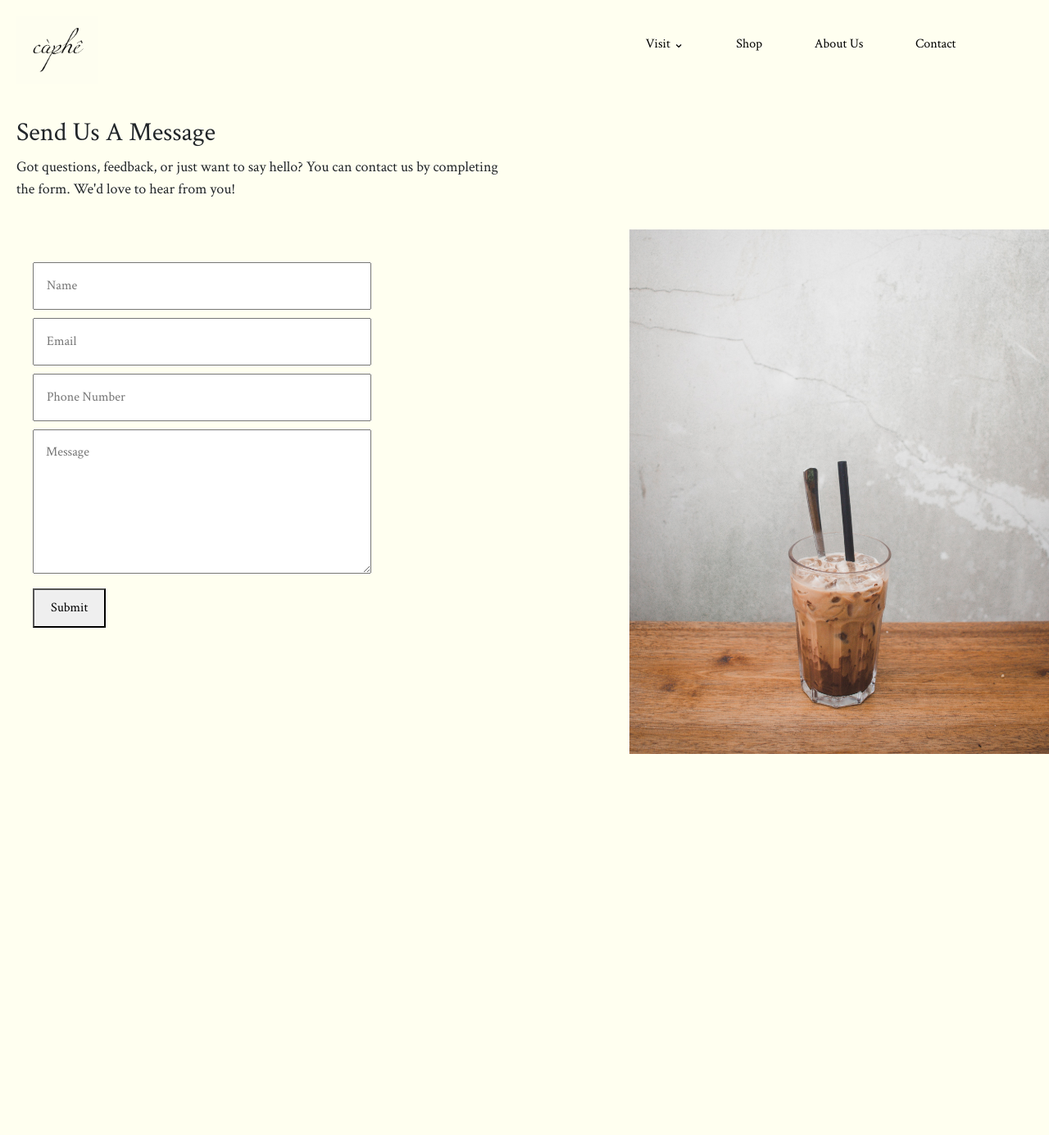
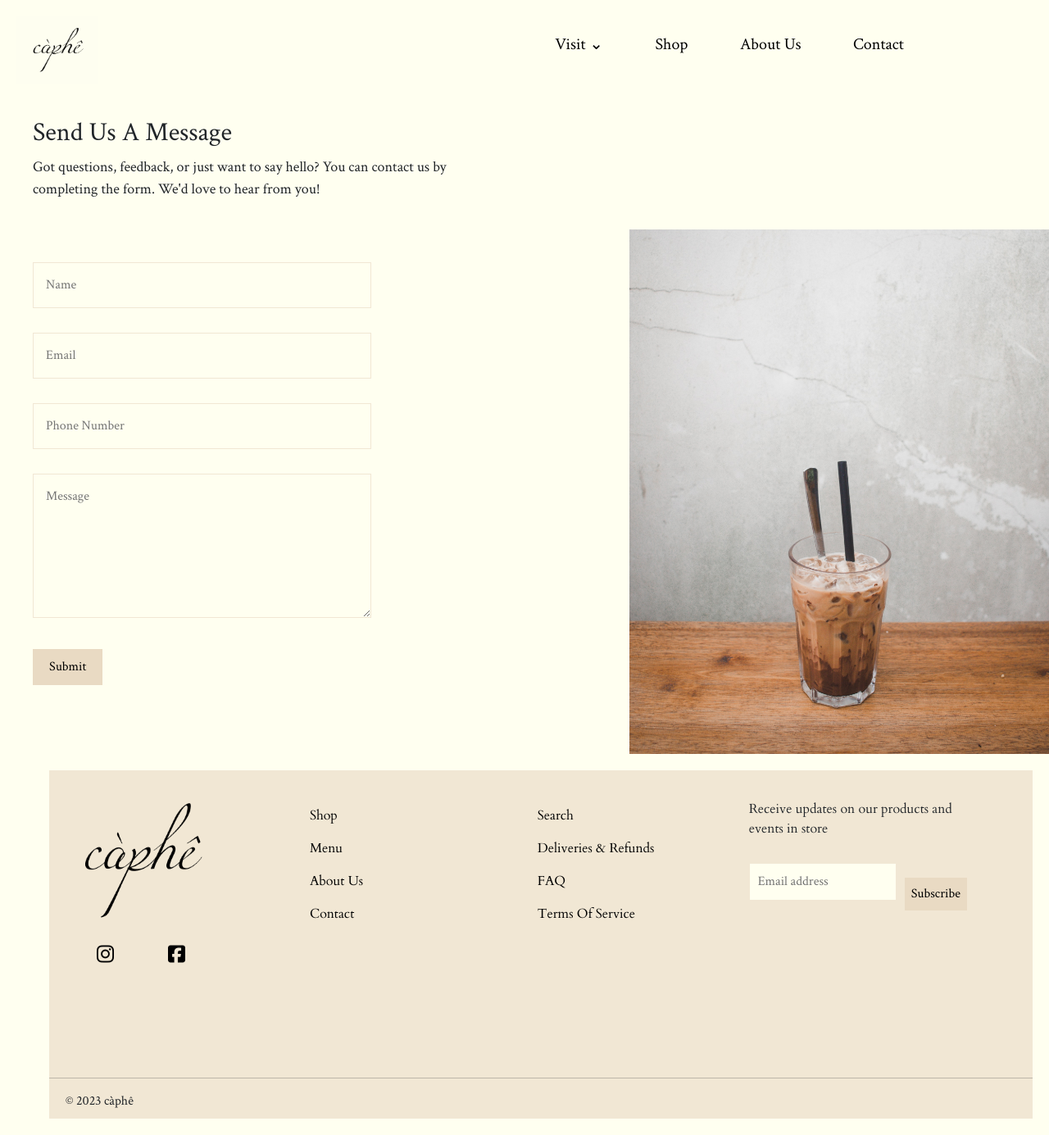
Before and after one commit to hihaianh/cafe-site, a PHP site: page /contact.html in a window 1280 px wide. Shown: the whole page at 82% size. Before the commit the page ends 920 px from the top, so only its background shows below. Run offline with PHP 8.4, Linux system fonts and the light colour scheme; some libraries are stand-ins or nearby versions.

Commit message:
adjustments
- include footer in all pages
- added carousel buttons
- added font awesome link to all pages
- added header to shop page
- styling changes to carousel and form in contact page (not home page footer form)

```diff
--- a/about.html
+++ b/about.html
@@ -54,6 +54,7 @@
 </section>
 
 <footer id="footer" class="footer"></footer>
+<script src="https://kit.fontawesome.com/1b7c9c4617.js" crossorigin="anonymous"></script>
 <script src="main.js"></script>
 </body>
 </html>
--- a/contact.html
+++ b/contact.html
@@ -49,6 +49,7 @@
 
 
 <footer id="footer" class="footer"></footer>
+<script src="https://kit.fontawesome.com/1b7c9c4617.js" crossorigin="anonymous"></script>
 <script src="main.js"></script>
 
 </body>
--- a/index.html
+++ b/index.html
@@ -73,6 +73,7 @@
                 <h2>Home-grown Robusta Beans</h2>
                 <hr class="heading-divider">
                 <p>Freshly harvested</p>
+                <button class="btn-carousel">Browse</button>
               </div>
             </div>
           </div>
@@ -83,6 +84,7 @@
               <h2>Authentic Vietnamese Coffee</h2>
               <hr class="heading-divider">
               <p>Simple, delicious and always fresh- drip coffee is the perfect way to start your day!</p>
+              <button class="btn-carousel">Discover</button>
             </div>
             </div>
           </div>
@@ -90,9 +92,10 @@
             <div class="wrapper">
               <img class="d-block w-100" src="./images/traditional-set.jpg" alt="Third slide">
               <div class="carousel-caption">
-                <h2>Oriental ceramics</h2>
+                <h2>Oriental Ceramics</h2>
                 <hr class="heading-divider">
                 <p>New in store- limited stock available</p>
+                <a href="shop.html"><button class="btn-carousel">Shop Now</button></a>
               </div>
             </div>
           </div>
--- a/main.js
+++ b/main.js
@@ -67,7 +67,7 @@
 
     header.innerHTML = `<nav>
     <div style="width: 100px">
-      <img src="logo.png" style="width: 100%; height: auto" />
+      <a href="index.html"><img src="logo.png" style="width: 100%; height: auto" /></a>
     </div>
     <ul>
       <div class="dropdown">
@@ -82,8 +82,75 @@
       <li><a href="#">Shop</a></li>
       <li><a href="about.html">About Us</a></li>
       <li><a href="contact.html">Contact</a></li>
-      <li><a href="#"><i class="fa-light fa-magnifying-glass"></i></a></li>
+      <li>
+        <a href="#">
+          <i class="fa-light fa-magnifying-glass"></i>
+        </a>
+      </li>
+      <li>
+        <a href="#">
+          <i class="fa-sharp fa-light fa-cart-shopping" style="color: #000000;"></i>
+        </a>
+      </li>
     </ul>
   </nav>`
 
-    footer.innerHTML = ``
+    footer.innerHTML = `<div id="footer-container">
+    <div class="columns">
+      <div class="column">
+        <img src="./images/logo-brown.png" alt="logo">
+        <div class="sns-icons">
+          <ul>
+            <li>
+              <a href="#">
+                <i class="fa-brands fa-instagram fa-xl" style="color: #000000;"></i>
+              </a>
+              <li>
+                <a href="#">
+                  <i class="fa-brands fa-square-facebook fa-xl" style="color: #000000;"></i>
+                </a>
+              </li>
+
+            </li>
+          </ul>
+        </div>
+      </div>
+
+      <!-- <div class="column">
+        <p>99 Hackney Road, Shoreditch, London, E1 8TB</p>
+        <p>14 Brick Lane, London, E2 9DF</p>
+      </div> -->
+
+      <div class="column">
+        <ul>
+          <li><a href="shop.html">Shop</a></li>
+          <li><a href="menu.html">Menu</a></li>
+          <li><a href="about.html">About Us</a></li>
+          <li><a href="contact.html">Contact</a></li>
+        </ul>
+      </div>
+
+      <div class="column">
+        <ul>
+          <li><a href="#">Search</a></li>
+          <li><a href="#">Deliveries & Refunds</a></li>
+          <li><a href="#">FAQ</a></li>
+          <li><a href="#">Terms Of Service</a></li>
+        </ul>
+      </div>
+
+
+      <div class="column">
+        <div class="email-subscription">
+        <p>Receive updates on our products and events in store</p>
+        <form>
+          <input type="email" placeholder="Email address">
+          <button type="submit">Subscribe</button>
+        </form>
+        </div>
+      </div>
+    </div>
+
+    <hr class="solid">
+    <p>© 2023 càphê</p>
+  </div>`
--- a/styles.css
+++ b/styles.css
@@ -14,6 +14,7 @@ nav ul li {
     display: inline-block;
     list-style: none;
     margin: 10px 30px;
+    font-size: 20px;
 }
 
 nav ul li a {
@@ -26,6 +27,16 @@ nav ul li a:hover {
     color: #868484;
 }
 
+.carousel-caption p {
+    font-family: 'Crimson Text', serif;
+    font-size: 22px;
+}
+
+.carousel-caption h2 {
+    font-family: 'Crimson Text', serif;
+    font-weight: bold;
+    text-shadow: 1px white;
+}
 
 .carousel .carousel-item img {
     object-fit: cover;
@@ -37,6 +48,19 @@ nav ul li a:hover {
     height: 650px;
     width: 100%;
     margin-bottom: 150px;
+}
+
+.btn-carousel {
+    border: none;
+    font-family: 'Crimson Text', serif;
+    font-size: 20px;
+    font-weight: lighter;
+    text-align: left;
+    background-color: transparent;
+    color: white;
+    padding-top: 30px;
+    border-bottom: 1px solid white;
+    padding-bottom: 3px;
 }
 
 .dropdown {
@@ -217,8 +241,13 @@ h3 {
     width: 50%;
 }
 
+.contact-extract h2 {
+    padding-left: 20px;
+}
+
 .contact-extract p {
     font-size: 18px;
+    padding-left: 20px;
 }
 
 form {
@@ -226,14 +255,19 @@ form {
 }
 
 form input, form textarea {
-    margin-bottom: 10px;
+    margin-bottom: 30px;
     padding: 15px;
     width: 60%;
     box-sizing: border-box;
+    background-color: #FFFFF0;
+    outline: none;
+    border: 1px solid #f1e7d4;
 }
 
 form button {
+    border: none;
     padding: 10px 20px;
+    background-color: #e9dac3;
 }
 
 .form-image-contained {
```
Also changed, not shown: shop.html (+32 -0 lines).
